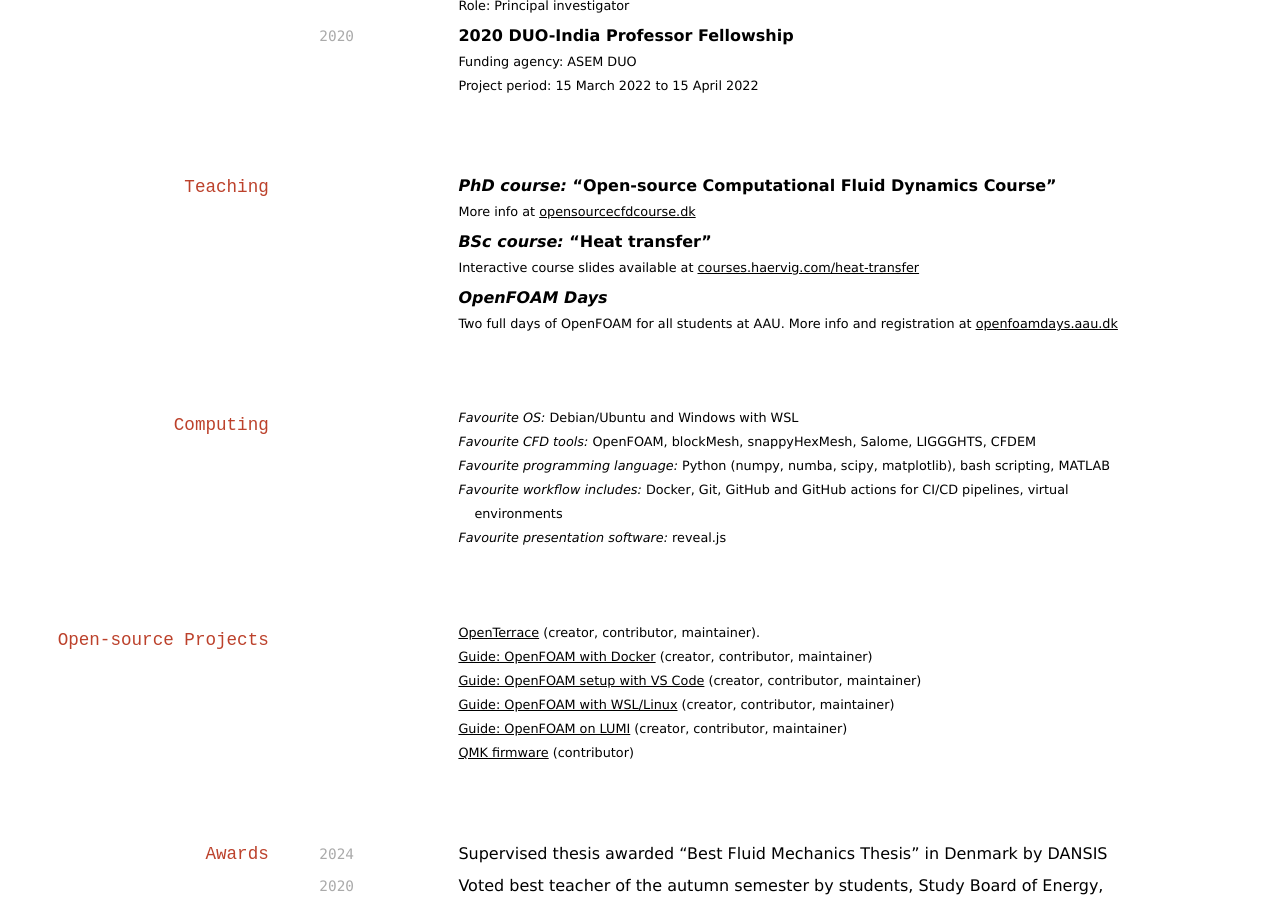
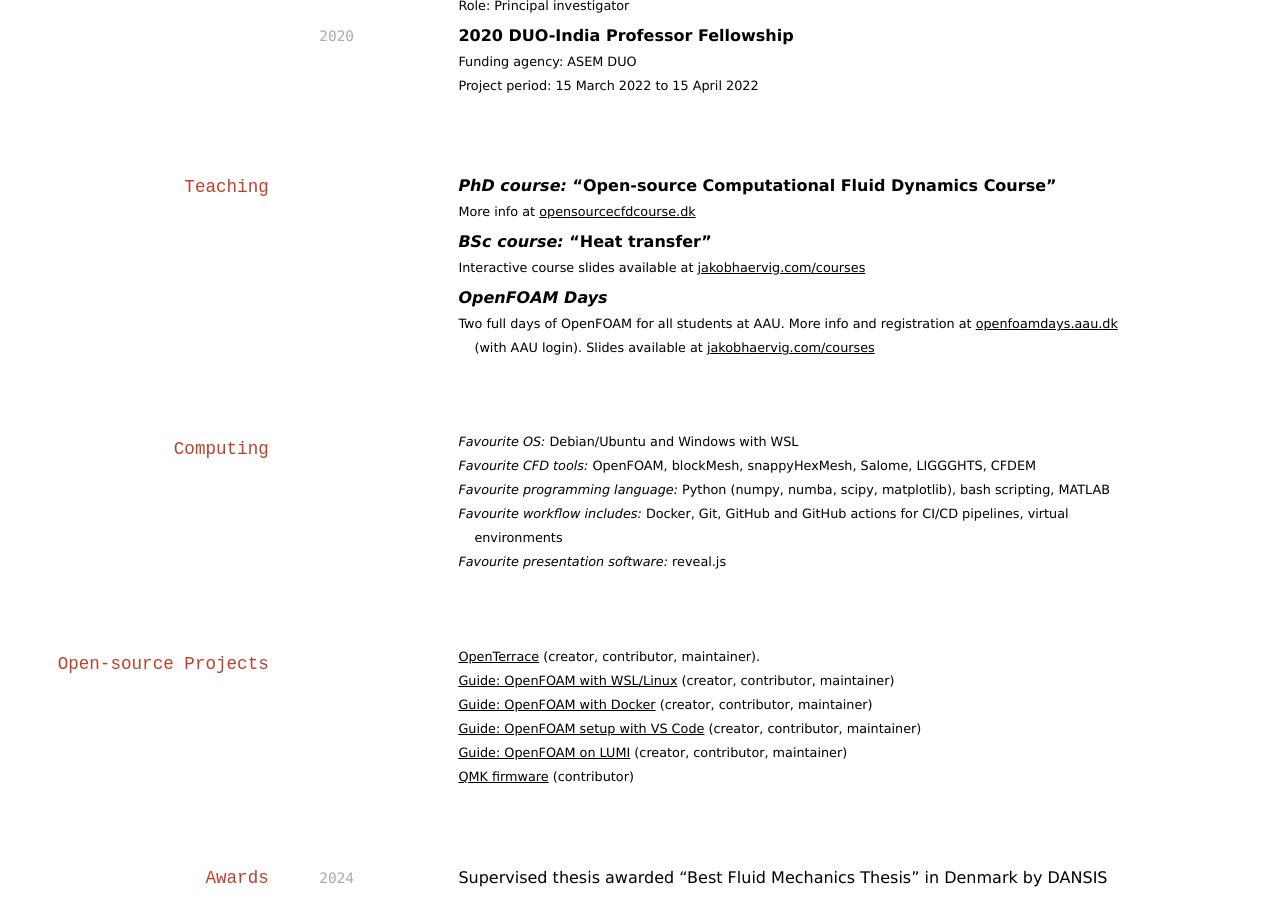
Before and after one commit to jakobhaervig/cv, a Jekyll site: the page built from index.md, in a window 1280 px wide and 900 px high, scrolled down 1584 px. Built offline with Jekyll 4.4.1, drawn with Linux system fonts in a browser that asks for light colours.

Commit message:
Update index.md

```diff
--- a/index.md
+++ b/index.md
@@ -104,10 +104,10 @@ __*PhD course:* "Open-source Computational Fluid Dynamics Course"__
 - More info at [opensourcecfdcourse.dk](https://opensourcecfdcourse.dk/)
 
 __*BSc course:* "Heat transfer"__
-- Interactive course slides available at [courses.haervig.com/heat-transfer](https://courses.haervig.com/heat-transfer/#/)
+- Interactive course slides available at [jakobhaervig.com/courses](https://jakobhaervig.com/courses)
 
 __*OpenFOAM Days*__
-- Two full days of OpenFOAM for all students at AAU. More info and registration at [openfoamdays.aau.dk](https://openfoamdays.aau.dk)
+- Two full days of OpenFOAM for all students at AAU. More info and registration at [openfoamdays.aau.dk](https://openfoamdays.aau.dk) (with AAU login). Slides available at [jakobhaervig.com/courses](https://jakobhaervig.com/courses)
 
 ## Computing
 
@@ -120,9 +120,9 @@ __*OpenFOAM Days*__
 ## Open-source Projects
 
 - [OpenTerrace](https://openterrace.github.io/openterrace-python/) (creator, contributor, maintainer).
+- [Guide: OpenFOAM with WSL/Linux](https://github.com/jakobhaervig/openfoam-installer) (creator, contributor, maintainer)
 - [Guide: OpenFOAM with Docker](https://github.com/jakobhaervig/openfoam-dockerfiles) (creator, contributor, maintainer)
 - [Guide: OpenFOAM setup with VS Code](https://github.com/jakobhaervig/openfoam-docker-vscode-workflow) (creator, contributor, maintainer)
-- [Guide: OpenFOAM with WSL/Linux](https://github.com/jakobhaervig/openfoam-installer) (creator, contributor, maintainer)
 - [Guide: OpenFOAM on LUMI](https://github.com/jakobhaervig/openfoam-lumi-hpc-installation) (creator, contributor, maintainer)
 - [QMK firmware](https://github.com/qmk/qmk_firmware) (contributor)
 
```
